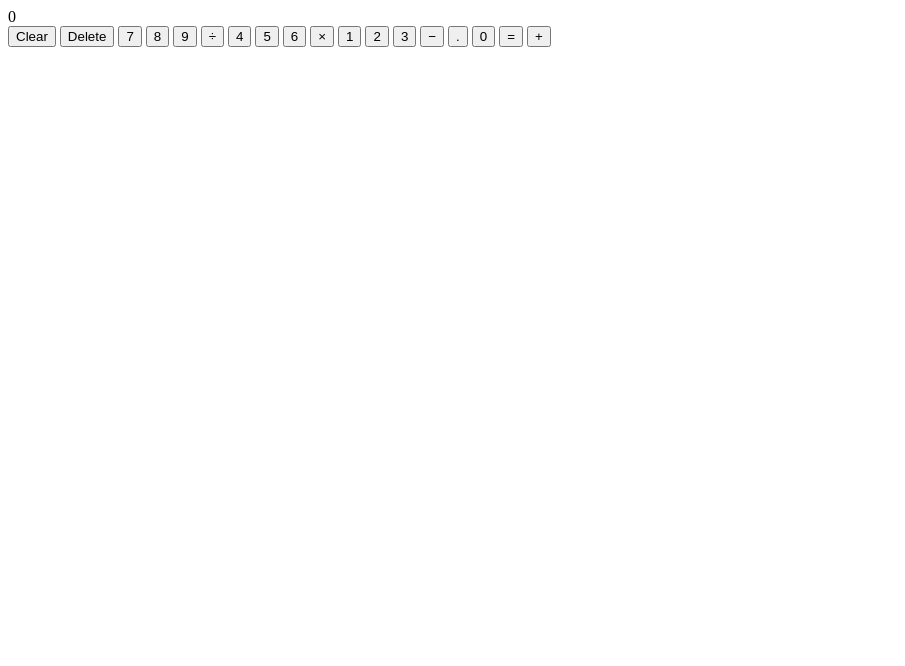
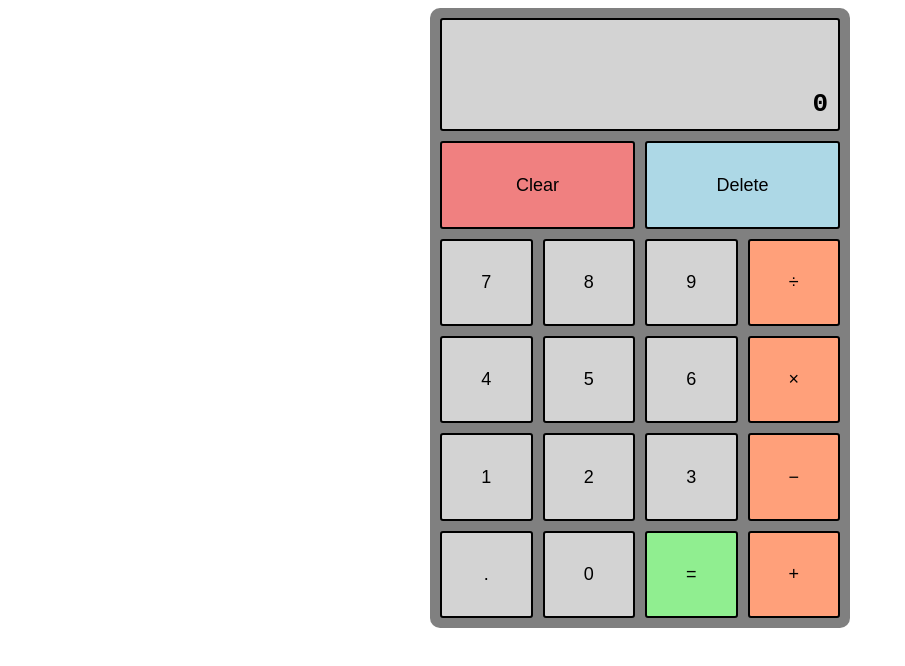
Before and after one commit to roastedfalcon/calculator, a plain HTML site: page index.html in a window 1280 px wide. Shown: the whole page, without its empty margins (0-905 px from the left). Drawn offline with Linux system fonts and the light colour scheme.

```diff
--- a/index.html
+++ b/index.html
@@ -3,7 +3,7 @@
   <head>
     <meta charset="utf-8" />
     <title>Calculator</title>
-    <link rel="stylesheet" href="../style.css" />
+    <link rel="stylesheet" href="./style.css" />
   </head>
   <body>
     <div id="calculator">
--- a/index.js
+++ b/index.js
@@ -1 +1 @@
-(()=>{"use strict";const e=document.querySelector("#display"),t=document.querySelectorAll(".number"),r=document.querySelector("#clear"),c=(document.querySelector("#delete"),document.querySelector("#decimal"),document.querySelectorAll(".operator")),l=document.querySelector("#equals");r.addEventListener("click",(()=>window.location.reload()));const n=t=>{e.textContent=t},u=e=>e.classList.toggle("selected");let o="",s="",i="";const d=(e,t,r)=>{switch(r){case"divide":return Number(e)/Number(t);case"times":return Number(e)*Number(t);case"minus":return Number(e)-Number(t);case"plus":return Number(e)+Number(t)}};let a=null,m=!1;var b;b=e=>{!0===m&&(o="",s="",i="",m=!1),c.forEach((e=>e.classList.remove("selected"))),a=null,""===i?0==o.includes(".")&&(o+=e.target.innerText,n(o)):0==s.includes(".")&&(s+=e.target.innerText,n(s))},t.forEach((e=>e.addEventListener("click",b))),(e=>{c.forEach((t=>{t.addEventListener("click",e)}))})((e=>{if(!0===m&&(s="",m=!1),null!=a&&u(a),""!=s){let e=d(o,s,i);n(e),o=e,s=""}if(""!=o){let t=e.target;i=t.id,u(t),a=t}})),l.addEventListener("click",(()=>{if(""!=o&&""!=s&&""!=i){let e=d(o,s,i);n(e),o=e,m=!0}}))})();
+(()=>{"use strict";var e={d:(t,r)=>{for(var c in r)e.o(r,c)&&!e.o(t,c)&&Object.defineProperty(t,c,{enumerable:!0,get:r[c]})},o:(e,t)=>Object.prototype.hasOwnProperty.call(e,t)};e.d({},{I4:()=>q,VT:()=>f,Oe:()=>y});let t="",r="",c="";const l=(e,t,r)=>{switch(r){case"divide":return Number(e)/Number(t);case"times":return Number(e)*Number(t);case"minus":return Number(e)-Number(t);case"plus":return Number(e)+Number(t)}};let n=null,o=!1;const u=e=>{!0===o&&(t="",r="",c="",o=!1),q(),n=null,""===c?0==t.includes(".")&&(t+=e.target.innerText,y(t)):0==r.includes(".")&&(r+=e.target.innerText,y(r))},d=e=>{if(!0===o&&(r="",o=!1),null!=n&&f(n),""!=r){let e=l(t,r,c);y(e),t=e,r=""}if(""!=t){let t=e.target;c=t.id,f(t),n=t}},i=document.querySelector("#display"),s=document.querySelectorAll(".number"),a=document.querySelector("#clear"),m=(document.querySelector("#delete"),document.querySelector("#decimal"),document.querySelectorAll(".operator")),b=document.querySelector("#equals");a.addEventListener("click",(()=>window.location.reload()));const y=e=>{i.textContent=e},f=e=>e.classList.toggle("selected"),q=()=>{m.forEach((e=>e.classList.remove("selected")))};s.forEach((e=>e.addEventListener("click",u))),m.forEach((e=>{e.addEventListener("click",d)})),b.addEventListener("click",(()=>{if(""!=t&&""!=r&&""!=c){let e=l(t,r,c);y(e),t=e,o=!0}}))})();
--- /dev/null
+++ b/style.css
@@ -0,0 +1,74 @@
+body {
+  text-align: center;
+  font-family: monospace;
+  font-size: large;
+}
+
+button {
+  font-size: large;
+  border: 2px solid black;
+}
+
+#calculator div,
+button {
+  border-radius: 3px;
+}
+
+#calculator {
+  margin: auto;
+  background-color: gray;
+  width: 400px;
+  height: 600px;
+  display: grid;
+  grid-template-rows: 1.3fr repeat(5, 1fr);
+  grid-template-columns: repeat(4, 1fr);
+  gap: 10px;
+  padding: 10px;
+  border-radius: 10px;
+}
+
+#display {
+  grid-column: 1 / -1;
+  background-color: lightgray;
+  font-size: xx-large;
+  font-weight: bold;
+  padding: 10px;
+  border: 2px solid black;
+  display: flex;
+  align-items: flex-end;
+  justify-content: flex-end;
+}
+
+#clear {
+  grid-column: 1 / span 2;
+  background-color: lightcoral;
+}
+
+#delete {
+  grid-column: 3 / span 2;
+  background-color: lightblue;
+}
+
+.number {
+  background-color: lightgray;
+}
+
+.operator {
+  background-color: lightsalmon;
+}
+
+#decimal {
+  background-color: lightgray;
+}
+
+#equals {
+  background-color: lightgreen;
+}
+
+.selected {
+  filter: brightness(60%);
+}
+
+button:active {
+  filter: brightness(60%);
+}
```
